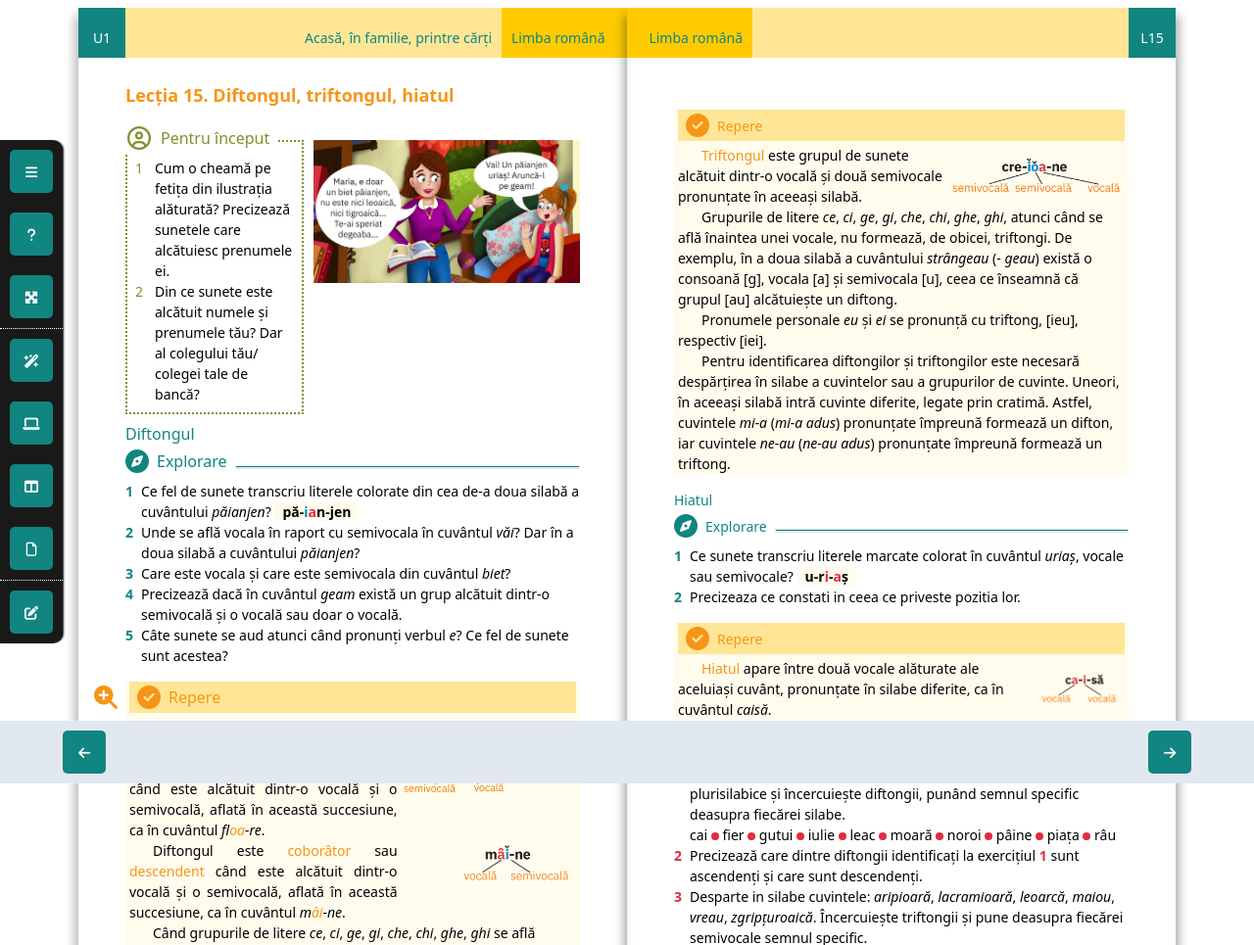
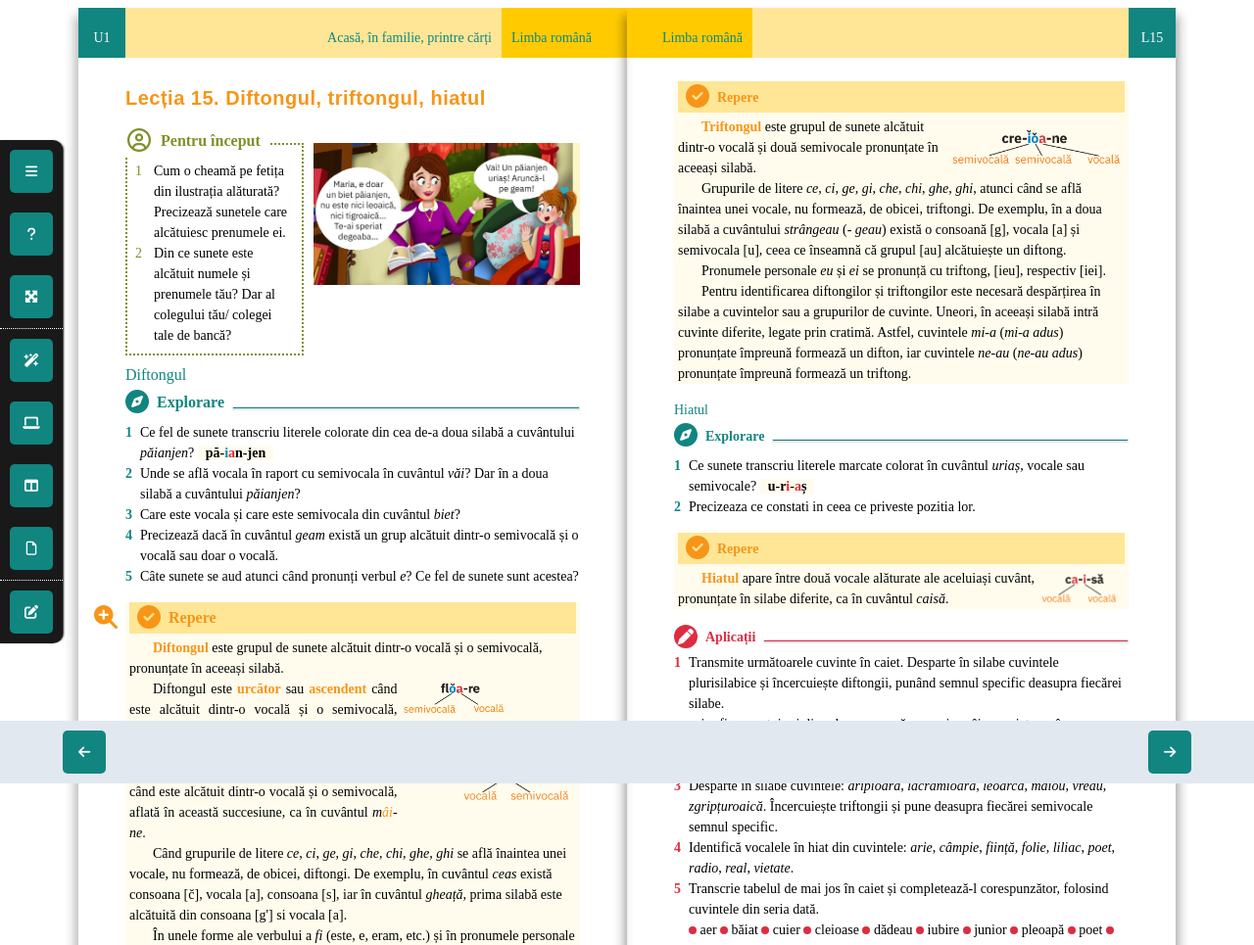
Before and after one commit to AlinV/pagini-manual, a plain HTML site: page index.html in a window 1280 px wide. Shown: the top 965 px of the page at 98% size. Drawn offline with nearby package versions, Linux system fonts and the light colour scheme; a web font is replaced by a local one.

Commit message:
update-3

```diff
--- a/css/app.css
+++ b/css/app.css
@@ -1,3 +1,85 @@
+/* fonts */
+
+@font-face {
+  font-family: 'AmericanTypewriter';
+  src: url('../fonts/AmericanTypewriter.ttc');
+}
+
+@font-face {
+  font-family: 'FiraSansCondensed';
+  src: url('../fonts/FiraSansCondensed-Regular.ttf');
+}
+
+@font-face {
+  font-family: 'IBMPlexSans';
+  src: url('../fonts/IBMPlexSans-Bold.ttf');
+}
+
+@font-face {
+  font-family: 'IBMPlexSans';
+  src: url('../fonts/IBMPlexSans-BoldItalic.ttf');
+}
+
+@font-face {
+  font-family: 'IBMPlexSans';
+  src: url('../fonts/IBMPlexSans-Italic.otf');
+}
+
+@font-face {
+  font-family: 'IBMPlexSans';
+  src: url('../fonts/IBMPlexSans-Medium.ttf');
+}
+
+@font-face {
+  font-family: 'IBMPlexSans';
+  src: url('../fonts/IBMPlexSans-SemiBold.ttf');
+}
+
+@font-face {
+  font-family: 'IBMPlexSerif';
+  src: url('../fonts/IBMPlexSerif-Bold.ttf');
+}
+
+@font-face {
+  font-family: 'IBMPlexSerif';
+  src: url('../fonts/IBMPlexSerif-Italic.ttf');
+}
+
+@font-face {
+  font-family: 'IBMPlexSerif';
+  src: url('../fonts/IBMPlexSerif-Light.ttf');
+}
+
+@font-face {
+  font-family: 'IBMPlexSerif';
+  src: url('../fonts/IBMPlexSerif-Regular.ttf');
+}
+
+@font-face {
+  font-family: 'MinionPro';
+  src: url('../fonts/MinionPro-Regular.otf');
+}
+
+@font-face {
+  font-family: 'RobotoCondensed';
+  src: url('../fonts/RobotoCondensed-Regular.ttf');
+}
+
+@font-face {
+  font-family: 'RobotoSlab';
+  src: url('../fonts/RobotoSlab-Regular.ttf');
+}
+
+@font-face {
+  font-family: 'Webdings';
+  src: url('../fonts/Webdings.ttf');
+}
+
+@font-face {
+  font-family: 'Wingdings';
+  src: url('../fonts/Wingdings.ttf');
+}
+
 /* variables */
 
 :root {
@@ -29,6 +111,7 @@
 
 body {
   font-size: 14px;
+  font-family: 'IBMPlexSerif';
 }
 
 /* document header */
@@ -94,6 +177,11 @@ body {
 }
 
 /* page 34 content */
+
+.page-34-content > h1 {
+  font-family: 'Fi', sans-serif;
+  letter-spacing: 0.5px;
+}
 
 /* page 34 content intro */
 
--- a/index.html
+++ b/index.html
@@ -112,7 +112,7 @@
       <header class="mb-6 2xl:mb-0">
         <ul class="page-34-header-list">
           <li class="text-white bg-[var(--green-accent1)] justify-center">U1</li>
-          <li class="text-[var(--green-accent1)] font-medium bg-[var(--orange-accent2)] justify-end">Acasă, în familie,
+          <li class="text-[var(--green-accent1)]  bg-[var(--orange-accent2)] justify-end">Acasă, în familie,
             printre
             cărți</li>
           <li class="text-[var(--green-accent1)] bg-[var(--orange-accent3)]">Limba română</li>
@@ -121,7 +121,7 @@
 
       <!-- page 34 content -->
       <div class="page-34-content px-6 xl:px-12 mb-2">
-        <h1 class="mb-8 text-[--orange-accent1] font-bold text-lg">Lecția 15. Diftongul, triftongul, hiatul</h1>
+        <h1 class="mb-8 text-[--orange-accent1] font-bold text-xl">Lecția 15. Diftongul, triftongul, hiatul</h1>
 
         <!-- lectie 15 intro -->
         <section class="mb-2 2xl:mb-6">
@@ -131,7 +131,7 @@
                 class="mx-2 pr-2 pl-1 text-[var(--green-accent2)] flex items-center gap-2.5 bg-white absolute -top-5 -left-3"
               >
                 <span class="text-2xl"><i class="fa-regular fa-circle-user"></i></span>
-                <span class="font-medium text-base">Pentru început</span>
+                <span class="text-base font-bold">Pentru început</span>
               </div>
 
               <ul class="text-">
@@ -167,7 +167,7 @@
             <h2 class="mb-1 text-base text-[var(--green-accent1)] flex items-center gap-2">
               <span class="text-2xl"><i class="fa-solid fa-compass"></i></span>
               <div class="flex gap-2 w-full">
-                <span class="font-medium">Explorare</span>
+                <span class="font-bold">Explorare</span>
                 <span class="inline-block mb-1 border border-b-2 w-full h-1 bg-[var(--green-accent1)] self-end"></span>
               </div>
             </h2>
@@ -224,7 +224,7 @@
                 <i class="fa-solid fa-circle-check"></i>
               </span>
 
-              <span class="font-medium">
+              <span class="font-bold">
                 Repere
               </span>
             </h2>
@@ -235,7 +235,7 @@
 
             <p>
               <span class="inline-block w-6"></span><span
-                class="text-[var(--orange-accent1)] font-medium">Diftongul</span> este
+                class="text-[var(--orange-accent1)] font-bold">Diftongul</span> este
               grupul de sunete alcătuit dintr-o vocală
               și o semivocală, pronunțate în aceeași silabă.
             </p>
@@ -244,17 +244,17 @@
               <div>
                 <p class="text-justify">
                   <span class="inline-block w-6"></span>Diftongul este
-                  <span class="text-[var(--orange-accent1)] font-medium">urcător</span> sau
-                  <span class="text-[var(--orange-accent1)] font-medium">ascendent</span> când este alcătuit dintr-o
+                  <span class="text-[var(--orange-accent1)] font-bold">urcător</span> sau
+                  <span class="text-[var(--orange-accent1)] font-bold">ascendent</span> când este alcătuit dintr-o
                   vocală și o
                   semivocală, aflată în această
                   succesiune, ca în cuvântul <i>fl<span class="text-[var(--orange-accent1)]">oa</span>-re</i>.
                 </p>
 
                 <p class="text-justify">
-                  <span class="inline-block w-6"></span class="text-[var(--orange-accent1)] font-medium">Diftongul este
-                  <span class="text-[var(--orange-accent1)] font-medium">coborâtor</span> sau
-                  <span class="text-[var(--orange-accent1)] font-medium">descendent</span> când este alcătuit dintr-o
+                  <span class="inline-block w-6"></span class="text-[var(--orange-accent1)] ">Diftongul este
+                  <span class="text-[var(--orange-accent1)] font-bold">coborâtor</span> sau
+                  <span class="text-[var(--orange-accent1)] font-bold">descendent</span> când este alcătuit dintr-o
                   vocală și o semivocală, aflată în această
                   succesiune, ca în cuvântul <i>m<span class="text-[var(--orange-accent1)]">âi</span>-ne</i>.
                 </p>
@@ -304,7 +304,7 @@
             <h2 class="text-[var(--green-accent1)] text-base flex items-center gap-2">
               <span class="text-2xl"><i class="fa-solid fa-compass"></i></span>
               <div class="flex gap-2 w-full">
-                <span class="font-medium">Explorare</span>
+                <span class="font-bold">Explorare</span>
                 <span class="inline-block mb-1 border border-b-2 w-full h-1 bg-[var(--green-accent1)] self-end"></span>
               </div>
             </h2>
@@ -386,7 +386,7 @@
               <i class="fa-solid fa-circle-check"></i>
             </span>
 
-            <span class="font-medium">
+            <span class="font-bold">
               Repere
             </span>
           </h2>
@@ -394,7 +394,8 @@
           <div class="triftong-repere-section">
             <p>
               <span class="inline-block w-6"></span><span
-                class="text-[var(--orange-accent1)] font-medium">Triftongul</span> este grupul de sunete alcătuit
+                class="text-[var(--orange-accent1)] font-bold">Triftongul</span> este
+              grupul de sunete alcătuit
               dintr-o vocală și două semivocale pronunțate în aceeași silabă.
             </p>
 
@@ -437,7 +438,7 @@
             <h2 class="mb-1 text-[var(--green-accent1)] flex items-center gap-2">
               <span class="text-2xl"><i class="fa-solid fa-compass"></i></span>
               <div class="flex gap-2 w-full">
-                <span class="font-medium">Explorare</span>
+                <span class="font-bold">Explorare</span>
                 <span class="inline-block mb-1 border border-b-2 w-full h-1 bg-[var(--green-accent1)] self-end"></span>
               </div>
             </h2>
@@ -471,15 +472,16 @@
                 <i class="fa-solid fa-circle-check"></i>
               </span>
 
-              <span class="font-medium">
+              <span class="font-bold">
                 Repere
               </span>
             </h2>
 
             <div class="hiat-repere-section">
               <p>
-                <span class="inline-block w-6"></span><span
-                  class="text-[var(--orange-accent1)] font-medium">Hiatul</span> apare între două vocale alăturate ale
+                <span class="inline-block w-6"></span><span class="text-[var(--orange-accent1)] font-bold">Hiatul</span>
+                apare
+                între două vocale alăturate ale
                 aceluiași cuvânt, pronunțate în silabe diferite, ca în cuvântul <i>caisă</i>.
               </p>
 
@@ -502,7 +504,7 @@
               <i class="fa-solid fa-pen"></i>
             </span>
             <div class="flex gap-2 w-full">
-              <span class="font-medium">Aplicații</span>
+              <span class="font-bold">Aplicații</span>
               <span class="inline-block mb-1 border border-b-2 w-full h-1 bg-[var(--red-accent1)] self-end"></span>
             </div>
           </h2>
@@ -582,7 +584,7 @@
                 </p>
 
                 <div class="grid grid-rows-2">
-                  <div class="app-table text-[var(--red-accent1)] font-medium text-xs">
+                  <div class="app-table text-[var(--red-accent1)]  text-xs">
                     <span class="bg-[var(--red-accent2)] flex justify-center items-center text-center">Cuvintele care
                       conțin
                       diftong</span>
```
